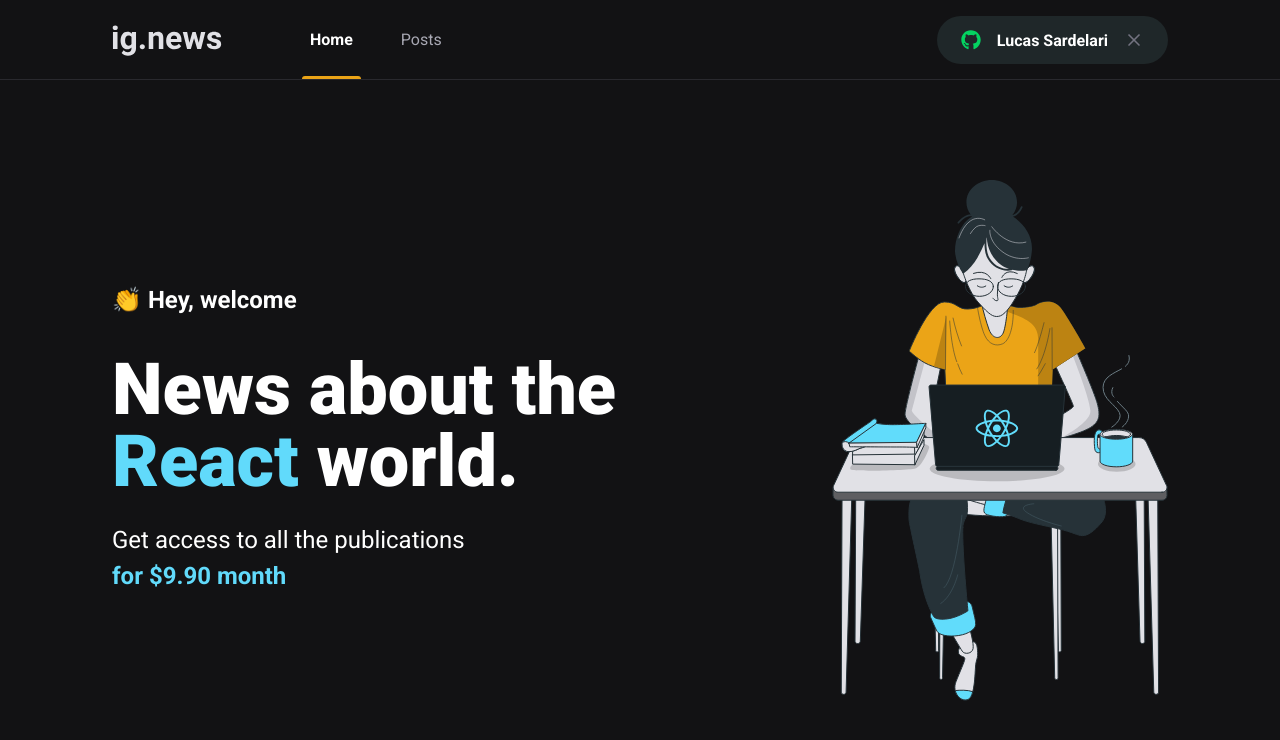
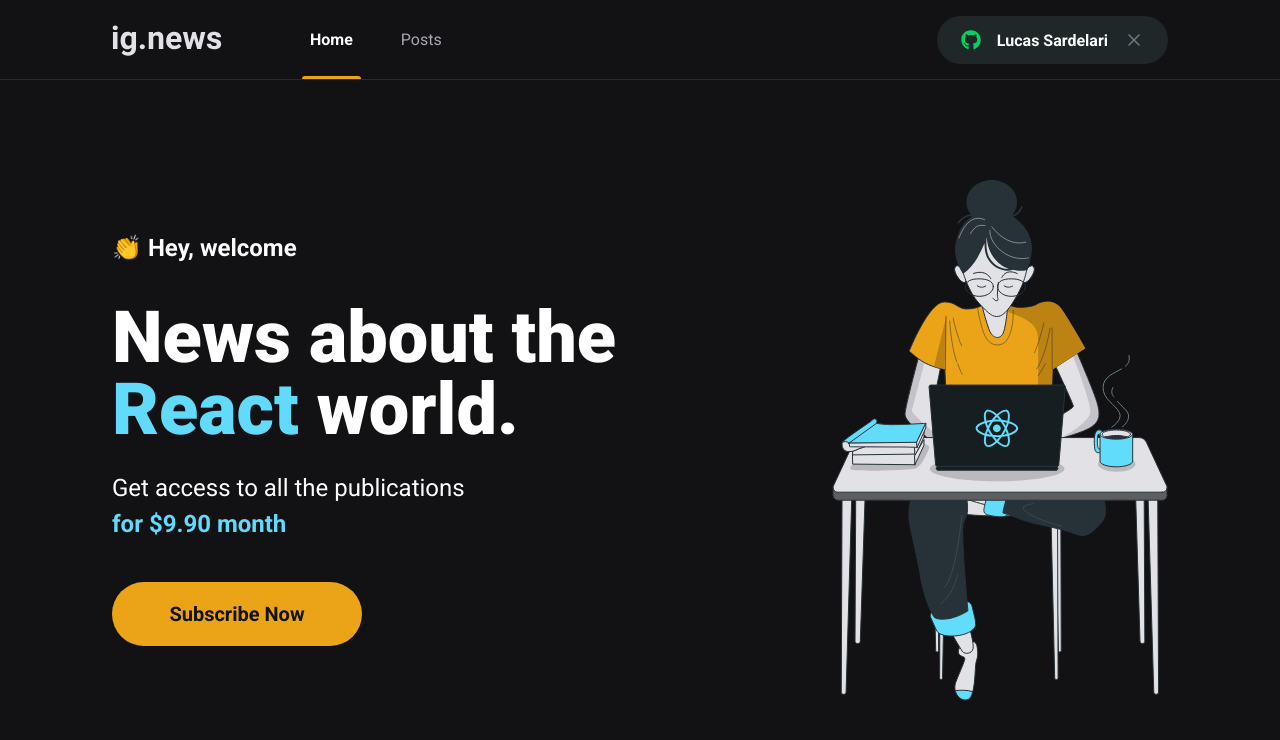
Before and after one commit to lucassardelari/ignews, a Next.js app: page / in a window 1280 px wide. Shown: the top 740 px of the page. Built offline with nearby package versions, Linux system fonts and the light colour scheme.

Commit message:
feat: Button Subscribe

```diff
--- /dev/null
+++ b/src/components/SubscriveButton/index.tsx
@@ -0,0 +1,12 @@
+import styles from './styles.module.scss'
+
+export function SubscribeButton() {
+    return (
+        <button
+            type="button"
+            className={styles.subscribeButton}
+        >
+            Subscribe Now
+        </button>
+    )
+}
--- /dev/null
+++ b/src/components/SubscriveButton/styles.module.scss
@@ -0,0 +1,21 @@
+.subscribeButton {
+    width: 250px;
+    height: 4rem;
+    border: 0;
+    border-radius: 2rem;
+    background: var(--yellow-500);
+    color: var(--gray-900);
+    font-size: 1.25rem;
+    font-weight: bold;
+
+    display: flex;
+    align-items: center;
+    justify-content: center;
+
+    transition: filter 0.2s;
+
+    &:hover {
+        filter: brightness(0.8)
+    }
+
+}
--- a/src/pages/home.module.scss
+++ b/src/pages/home.module.scss
@@ -38,4 +38,8 @@
             font-weight: bold;
         }
     }
+
+    button {
+        margin-top: 2.5rem;
+    }
 }
--- a/src/pages/index.tsx
+++ b/src/pages/index.tsx
@@ -1,4 +1,5 @@
 import Head from 'next/head'
+import { SubscribeButton } from '../components/SubscriveButton';
 import styles from './home.module.scss';
 
 export default function Home() {
@@ -16,6 +17,7 @@
             Get access to all the publications <br />
             <span>for $9.90 month</span>
           </p>
+          <SubscribeButton />
         </section>
         <img src="/images/avatar.svg" alt="Girl coding" />
       </main>
```
